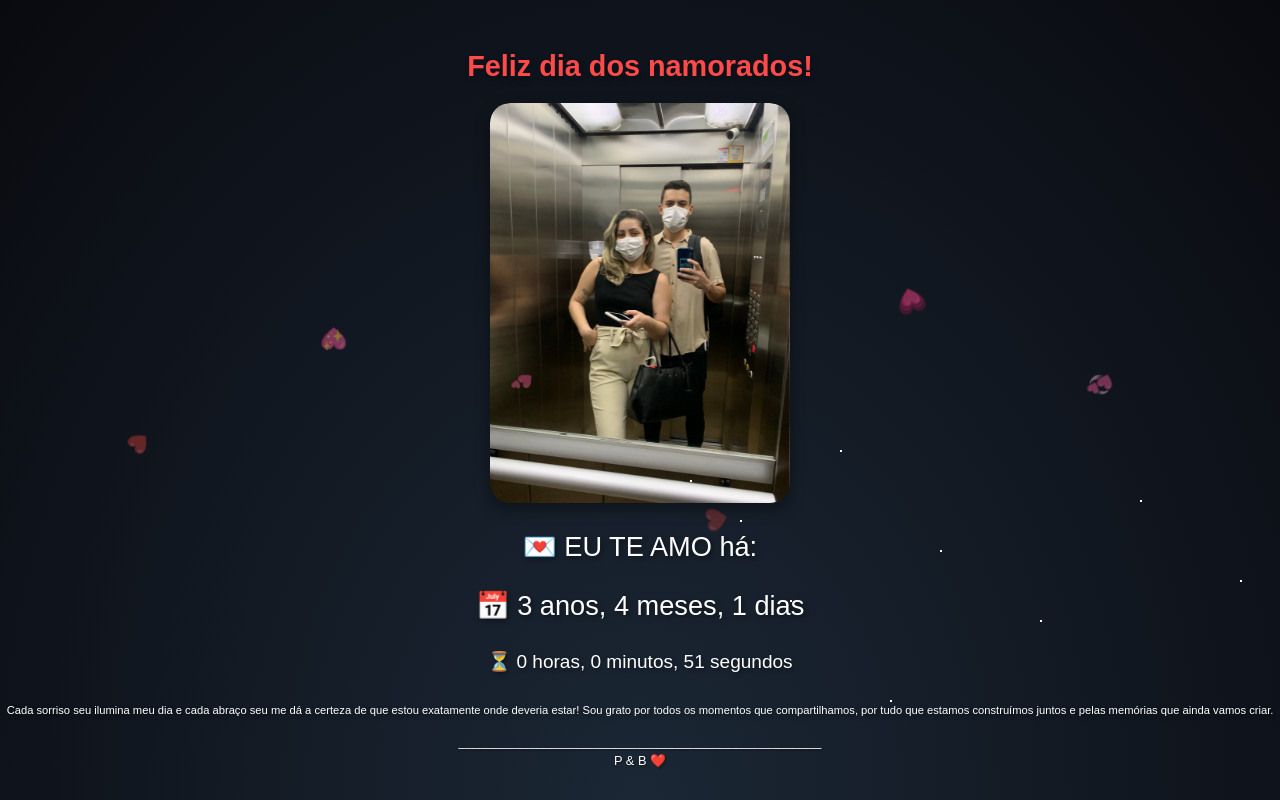
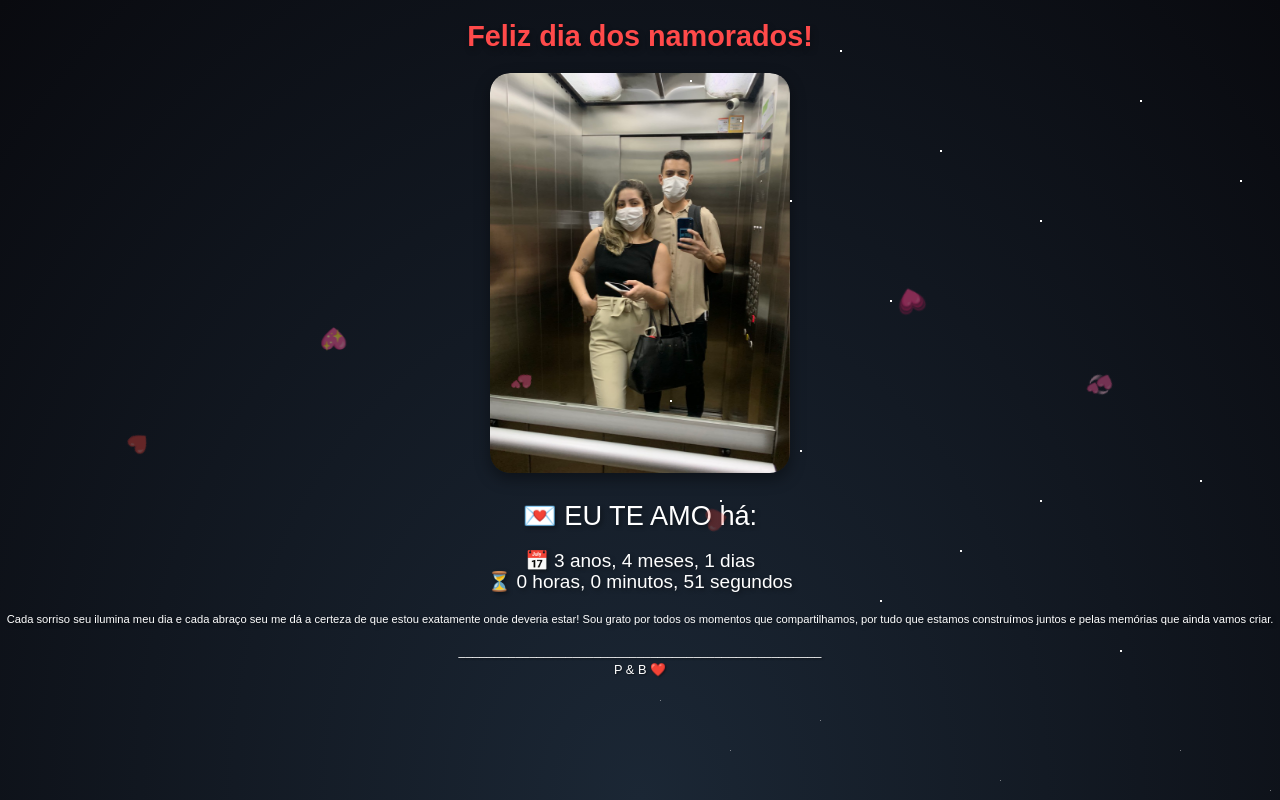
Before and after one commit to periclesand/pagina-dela, a plain HTML site: page index.html in a window 1280 px wide. Drawn offline with Linux system fonts and the light colour scheme.

Commit message:
Update index.html

```diff
--- a/index.html
+++ b/index.html
@@ -10,7 +10,7 @@
             display: flex;
             flex-direction: column;
             align-items: center;
-            justify-content: center;
+            justify-content: flex-start;
             text-align: center;
             margin: 0;
             padding: 0;
@@ -183,15 +183,22 @@
         .counter {
             font-size: 1.7em;
             color: #ffffff;
-            margin-top: 1px;
             text-align: center;
             text-shadow: 2px 2px 4px rgba(0, 0, 0, 0.4);
         }
 
         .counter2 {
             font-size: 0.7em;
+            line-height: 0.1;
             color: #ffffff;
-            margin-top: 1px;
+            text-align: center;
+            text-shadow: 2px 2px 4px rgba(0, 0, 0, 0.4);
+        }
+
+        .texto {
+            font-size: 0.7em;
+            line-height: normal;
+            color: #ffffff;
             text-align: center;
             text-shadow: 2px 2px 4px rgba(0, 0, 0, 0.4);
         }
@@ -247,13 +254,12 @@
 
     <div class="counter">
         <p>💌 EU TE AMO há:</p>
-        <p id="time-counter1">0 anos, 0 meses, 0 dias</p>
+        <p class="counter2" id="time-counter1">0 anos, 0 meses, 0 dias</p>
         <p class="counter2" id="time-counter2">0 horas, 0 minutos, 0 segundos</p>
     </div>
-
-    <div class="counter2">
+    <div class="texto">
         <p>Cada sorriso seu ilumina meu dia e cada abraço seu me dá a certeza de que estou exatamente onde deveria estar!
-        Sou grato por todos os momentos que compartilhamos, por tudo que estamos construímos juntos e pelas memórias que ainda vamos criar.</p>
+            Sou grato por todos os momentos que compartilhamos, por tudo que estamos construímos juntos e pelas memórias que ainda vamos criar.</p>
     </div>
 
     <footer>
```
